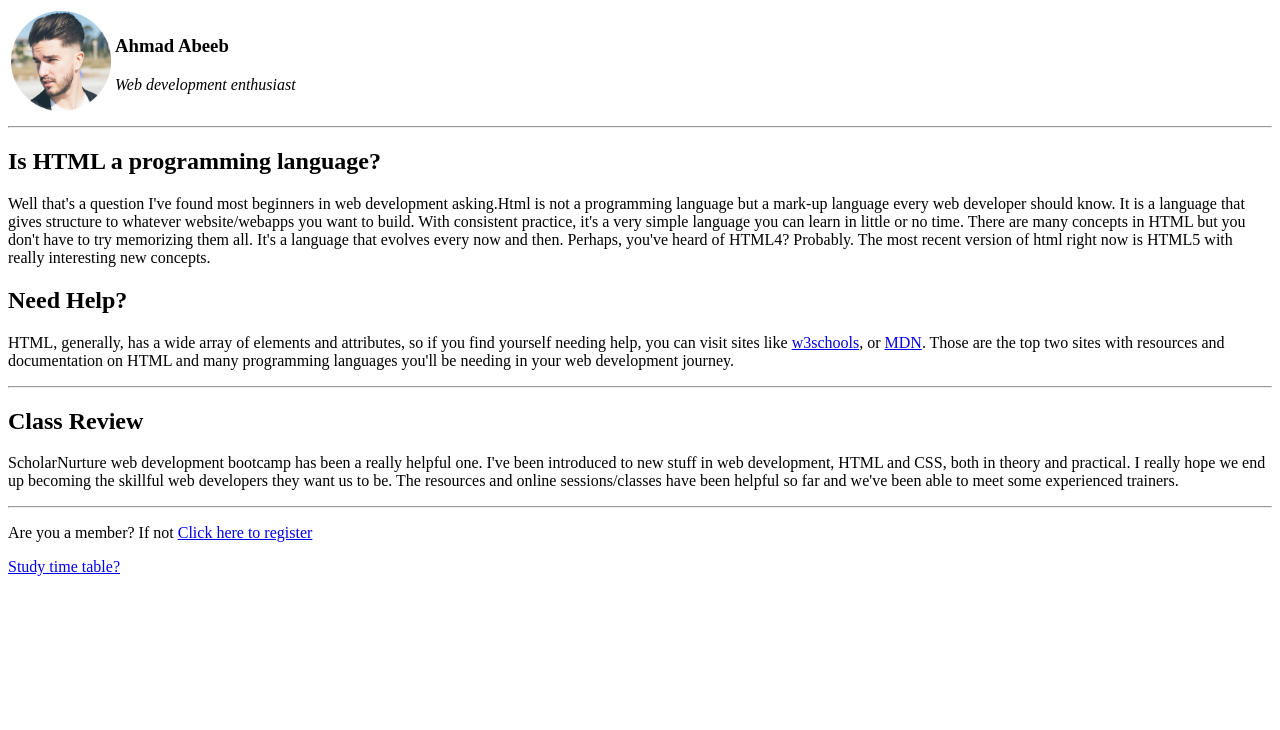
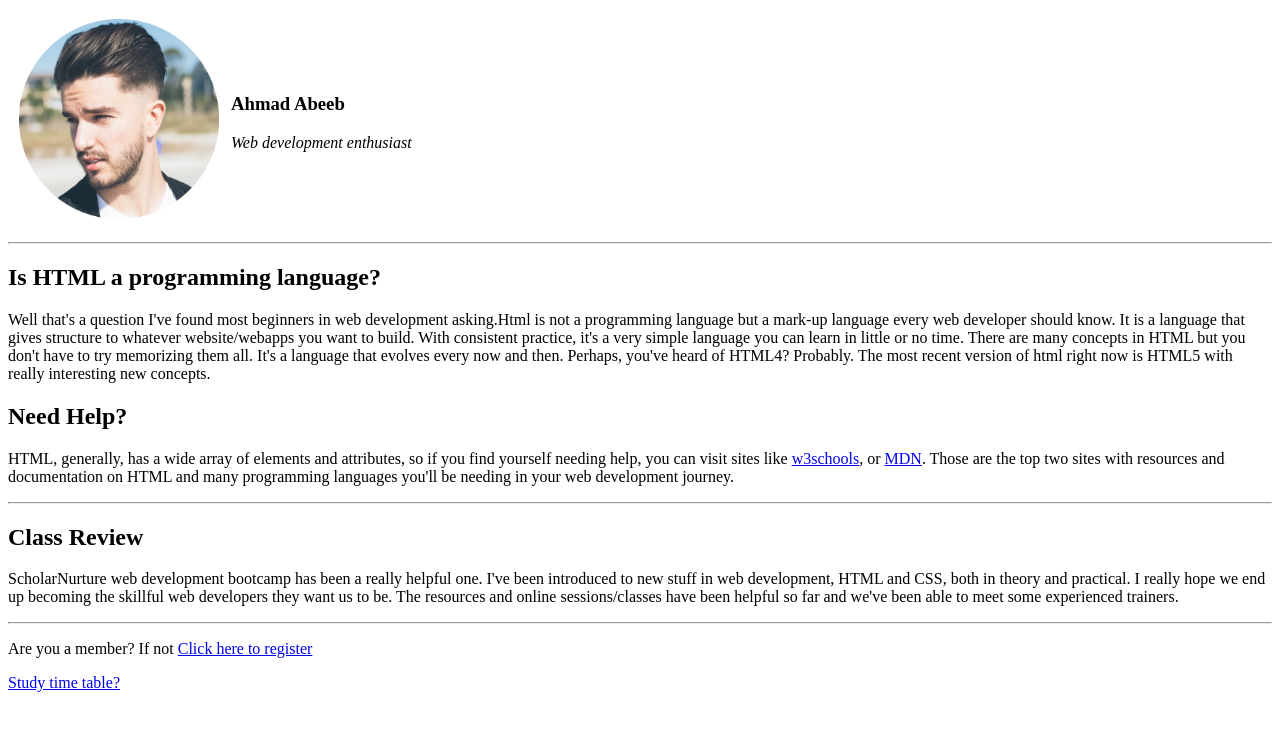
Before and after one commit to AbeebPro/Blog, a plain HTML site: page index.html in a window 1280 px wide. Drawn offline with Linux system fonts and the light colour scheme.

Commit message:
Update index.html

```diff
--- a/index.html
+++ b/index.html
@@ -6,9 +6,9 @@
 	<meta name="author" content="Ahmad Abeeb">
 </head>
 <body>
-	<table>
+	<table cellspacing = "10px">
 	<tr>
-		<td><img src="habs.png" alt="Habs image" width="100px" height="100px"></td>
+		<td><img src="habs.png" alt="Habs image" width="200px" height="200px"></td>
 		<td>
 			<h3>Ahmad Abeeb</h3>
 			<p><em>Web development enthusiast</em></p>
```
